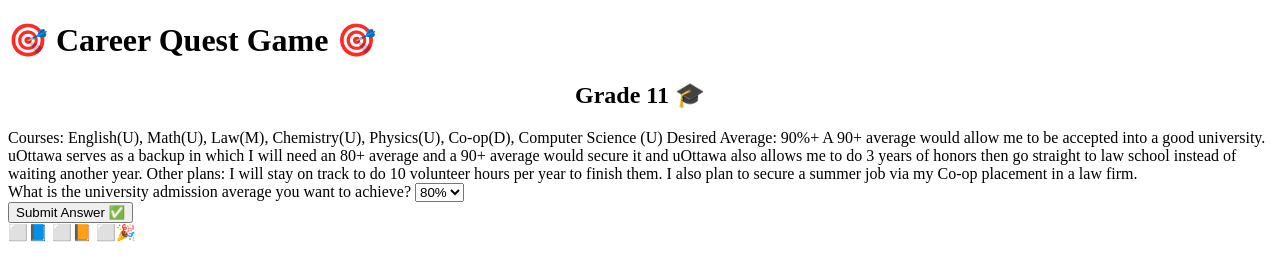
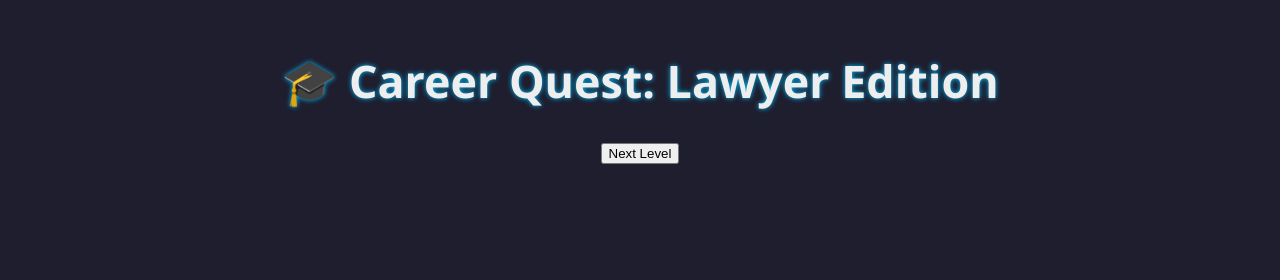
Before and after one commit to Gunmay-Khanna/Timneline, a plain HTML site: page index.html in a window 1280 px wide. Drawn offline with Linux system fonts and the light colour scheme.

Commit message:
Update index.html

```diff
--- a/index.html
+++ b/index.html
@@ -2,37 +2,21 @@
 <html lang="en">
 <head>
   <meta charset="UTF-8" />
-  <meta name="viewport" content="width=device-width, initial-scale=1" />
-  <title>Career Quest Game with Quizzes</title>
-  <link rel="stylesheet" href="styles.css" />
+  <meta name="viewport" content="width=device-width, initial-scale=1.0"/>
+  <title>Career Quest</title>
+  <link rel="stylesheet" href="style.css"/>
 </head>
 <body>
-
-  <h1>🎯 Career Quest Game 🎯</h1>
-
-  <div id="questBox">
-    <!-- Quest content here -->
+  <div class="game-container">
+    <h1>🎓 Career Quest: Lawyer Edition</h1>
+    <div id="xp-bar">
+      <div id="xp-fill"></div>
+    </div>
+    <div id="timeline-display" class="level">
+      <!-- Timeline content will be displayed here -->
+    </div>
+    <button id="next-level-btn">Next Level</button>
   </div>
-
-  <div id="questDetails">
-    <!-- Full plan text for the year here -->
-  </div>
-
-  <form id="quizForm">
-    <!-- Quiz questions here -->
-  </form>
-
-  <div id="quizControls">
-    <button id="submitBtn" type="submit">Submit Answer ✅</button>
-  </div>
-
-  <div id="progress">
-    <!-- Progress emojis here -->
-  </div>
-
-  <div id="resultMessage"></div>
-
   <script src="script.js"></script>
-
 </body>
 </html>
```
